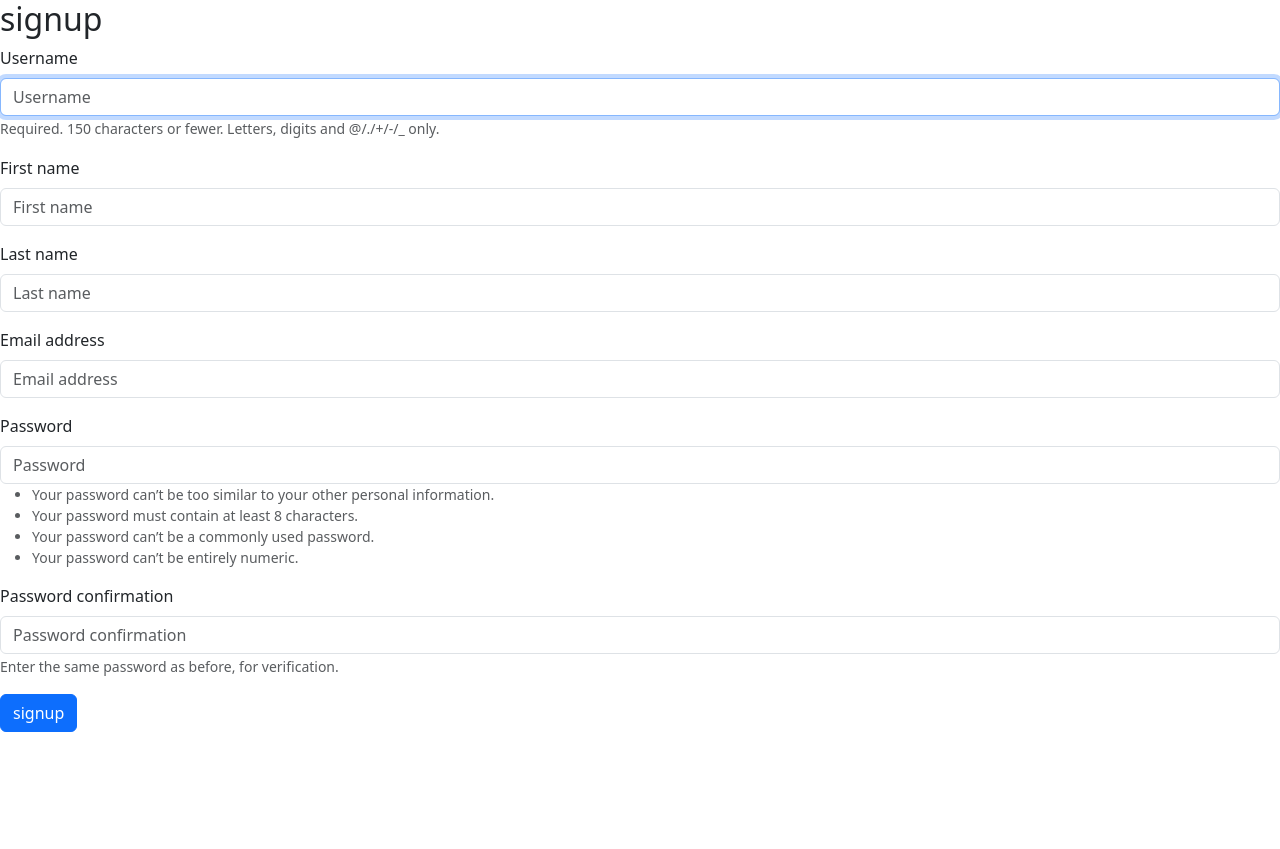
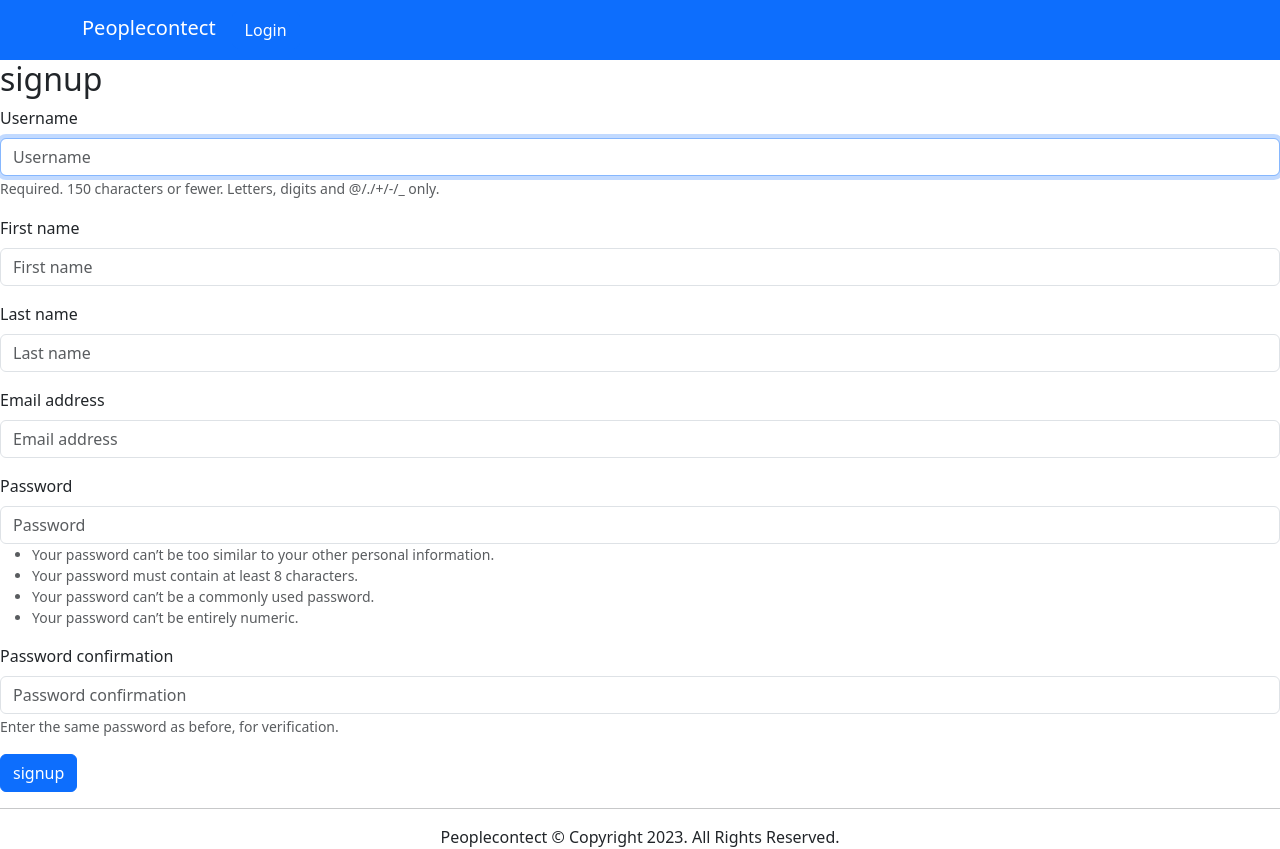
Before and after one commit to Sanashi22/Peoplecontect, a Django app: page /profiles/signup in a window 1280 px wide. Before the commit the page ends 732 px from the top, so only its background shows below. Run offline with Django 4.2, Linux system fonts and the light colour scheme; some libraries are stand-ins or nearby versions.

Commit message:
design homepage with add post form

```diff
--- a/SocMedia/urls.py
+++ b/SocMedia/urls.py
@@ -18,11 +18,13 @@ from django.contrib import admin
 from django.urls import path,include
 from django.conf import settings
 from django.conf.urls.static import static
+from post.views import homepage
 
 urlpatterns = [
     path('admin/', admin.site.urls),
     path('post/', include("post.urls", namespace="post")),
     path('profiles/', include("profiles.urls", namespace="profiles")),
+    path('',homepage, name= 'homepage'),
 ]
 if settings.DEBUG :
     urlpatterns += static(settings.MEDIA_URL, document_root= settings.MEDIA_ROOT)
--- a/profiles/templates/profile.html
+++ b/profiles/templates/profile.html
@@ -28,7 +28,7 @@
     <a class="btn btn-primary" href="{%url 'profiles:update-profile'%}" role="button">update profile</a>
     <div class="d-flex justify-content-between text-center mt-5 mb-2">
     <div>
-    <p class="mb-2 h5">8471</p>
+    <p class="mb-2 h5">{{post_count}}</p>
     <p class="text-muted mb-0">Total posts</p>
     </div>
     <div class="px-3">
--- a/profiles/urls.py
+++ b/profiles/urls.py
@@ -1,10 +1,11 @@
 from django.urls import path
-from .views import user_login,signup, update_profile, get_profile
+from .views import user_login,signup, update_profile, get_profile, user_logout
 
 app_name="profiles"
 urlpatterns=[
     path('login',user_login, name="login"),
     path('signup',signup,name="signup"),
     path('update-profile',update_profile, name="update-profile"),
-    path('', get_profile, name="profile")
+    path('', get_profile, name="profile"),
+    path('logout',user_logout, name="logout")
 ]
--- a/profiles/views.py
+++ b/profiles/views.py
@@ -1,8 +1,9 @@
 from django.shortcuts import render, redirect
 from .forms import LoginForm,Signupform, UserUpdateForm
-from django.contrib.auth import authenticate, login
+from django.contrib.auth import authenticate, login, logout
 from .models import Profile
 from django.contrib.auth.decorators import login_required
+from post.models import Post
 # Create your views here.
 
 def user_login(request):
@@ -50,5 +51,12 @@ def update_profile(request):
 @login_required(login_url='/profiles/login')
 def get_profile(request):
     profile= Profile.objects.get(user=request.user)
-    context={"profile": profile}
+    posts= Post.objects.filter(author=request.user)
+    post_count= posts.count()
+    context={"profile": profile, "posts": posts,"post_count":post_count}
     return render(request,"profile.html", context)
+
+@login_required(login_url='/profiles/login')
+def user_logout(request):
+    logout(request)
+    return redirect("/profiles/login")
--- a/templates/base.html
+++ b/templates/base.html
@@ -7,8 +7,16 @@
     <link href="https://cdn.jsdelivr.net/npm/bootstrap@5.3.2/dist/css/bootstrap.min.css" rel="stylesheet" integrity="sha384-T3c6CoIi6uLrA9TneNEoa7RxnatzjcDSCmG1MXxSR1GAsXEV/Dwwykc2MPK8M2HN" crossorigin="anonymous">
   </head>
   <body>
+    <header>
+      {%include 'navbar.html'%}
+    </header>
     {%block content%}
     {%endblock%}
+
+ <footer>
+            <hr className="mt-5" />
+            <footer style="text-align: center;">Peoplecontect &copy; Copyright 2023. All Rights Reserved.</footer>
+        </footer>
     <script src="https://cdn.jsdelivr.net/npm/bootstrap@5.3.2/dist/js/bootstrap.bundle.min.js" integrity="sha384-C6RzsynM9kWDrMNeT87bh95OGNyZPhcTNXj1NW7RuBCsyN/o0jlpcV8Qyq46cDfL" crossorigin="anonymous"></script>
   </body>
 </html>
--- /dev/null
+++ b/templates/navbar.html
@@ -0,0 +1,41 @@
+<!-- Navbar -->
+<nav class="navbar navbar-expand-lg navbar-dark bg-primary">
+    <!-- Container wrapper -->
+    <div class="container">
+        <a class="navbar-brand text mb-1" href="/">Peoplecontect</a>
+
+        <!-- Toggle button -->
+        <button class="navbar-toggler text-white" type="button" data-mdb-toggle="collapse" data-mdb-target="#navbarButtonsExample" aria-controls="navbarButtonsExample" aria-expanded="false" aria-label="Toggle navigation">
+            <i class="fas fa-bars"></i>
+        </button>
+
+        <!-- Collapsible wrapper -->
+        <div class="collapse navbar-collapse" id="navbarButtonsExample">
+            <!-- Left links -->
+
+            <!-- Left links -->
+
+                <div class="d-flex">
+                    {% if request.user.is_authenticated %}
+                <a class="navbar-brand" href="{% url 'profiles:profile'%}">
+                    <img src="{{profile.profile_pic.url}}" alt="{{request.user.username}}" width="30"
+                        class="rounded-pill">
+                    <span>{{request.user.username}}</span>
+                </a>
+                <a href="{% url 'profiles:logout'%}" class="btn btn-danger ms-5" role="button"
+                    aria-disabled="true">Logout</a>
+                {%else%}
+                <a href="{% url 'profiles:login'%}" class="btn btn-primary me-4" role="button"
+                    aria-disabled="true">Login</a>
+                {%endif%}
+                </div>
+
+
+
+
+        </div>
+        <!-- Collapsible wrapper -->
+    </div>
+    <!-- Container wrapper -->
+</nav>
+<!-- Navbar -->
```
Also changed, not shown: post/forms.py (added, +7 -0 lines), post/views.py (+16 -1 lines), templates/homepage.html (added, +34 -0 lines).
